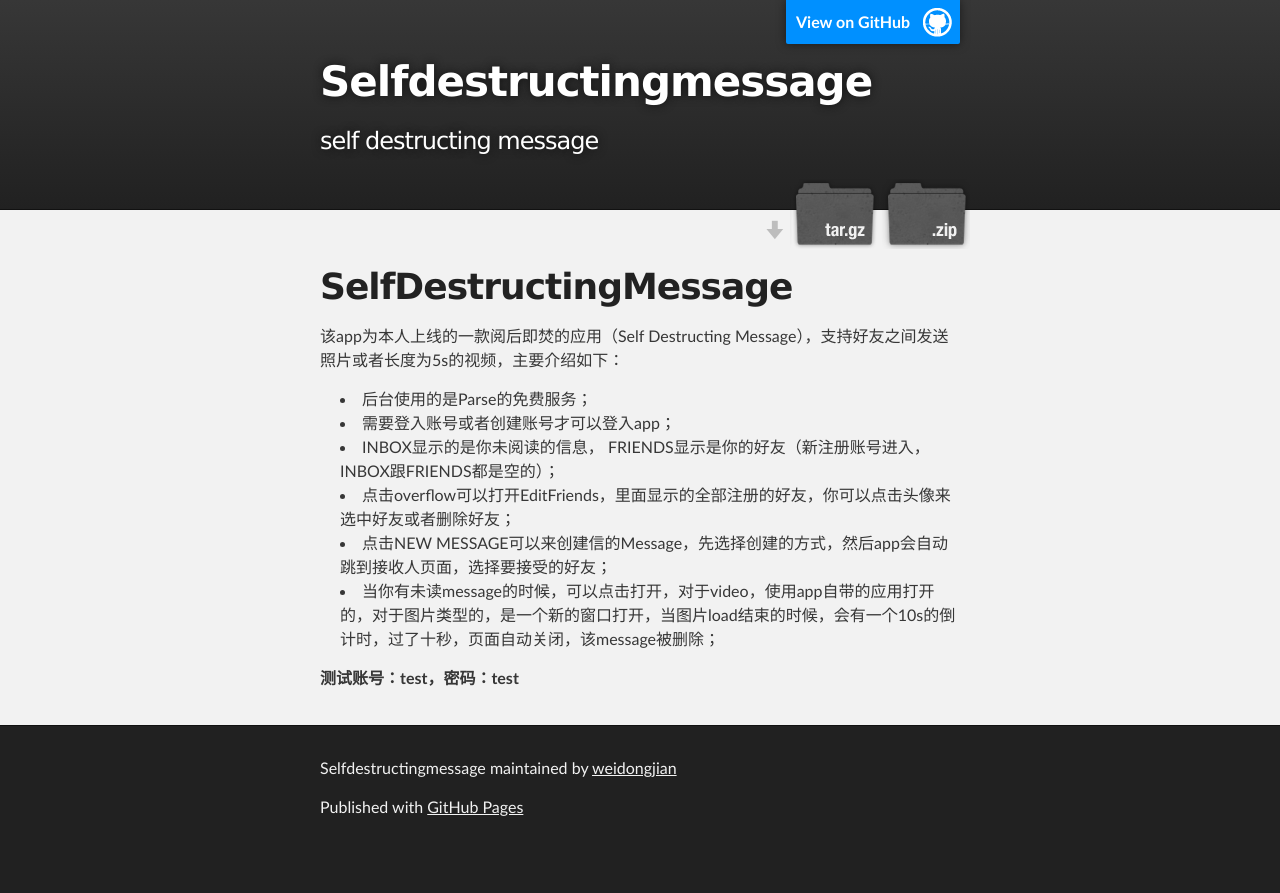
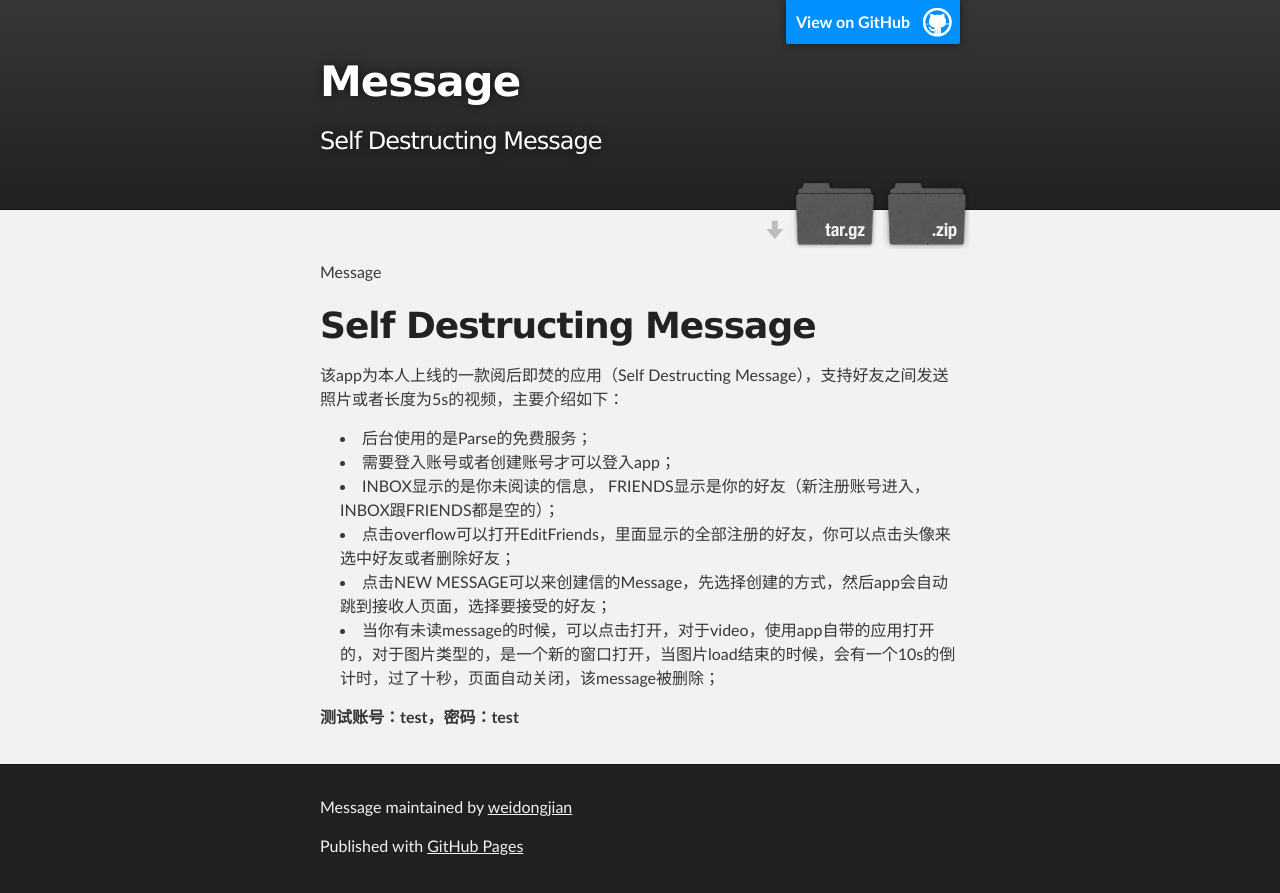
Before and after one commit to weidongjian/SelfDestructingMessage, a plain HTML site: page index.html in a window 1280 px wide. Before the commit the page ends 854 px from the top, so only its background shows below. Drawn offline with Linux system fonts and the light colour scheme.

Commit message:
Create gh-pages branch via GitHub

```diff
--- a/index.html
+++ b/index.html
@@ -4,11 +4,11 @@
   <head>
     <meta charset='utf-8' />
     <meta http-equiv="X-UA-Compatible" content="chrome=1" />
-    <meta name="description" content="Selfdestructingmessage : self destructing message" />
+    <meta name="description" content="Message : Self Destructing Message" />
 
     <link rel="stylesheet" type="text/css" media="screen" href="stylesheets/stylesheet.css">
 
-    <title>Selfdestructingmessage</title>
+    <title>Message</title>
   </head>
 
   <body>
@@ -18,8 +18,8 @@
         <header class="inner">
           <a id="forkme_banner" href="https://github.com/weidongjian/SelfDestructingMessage">View on GitHub</a>
 
-          <h1 id="project_title">Selfdestructingmessage</h1>
-          <h2 id="project_tagline">self destructing message</h2>
+          <h1 id="project_title">Message</h1>
+          <h2 id="project_tagline">Self Destructing Message</h2>
 
             <section id="downloads">
               <a class="zip_download_link" href="https://github.com/weidongjian/SelfDestructingMessage/zipball/master">Download this project as a .zip file</a>
@@ -31,8 +31,12 @@
     <!-- MAIN CONTENT -->
     <div id="main_content_wrap" class="outer">
       <section id="main_content" class="inner">
-        <h1>
-<a name="selfdestructingmessage" class="anchor" href="#selfdestructingmessage"><span class="octicon octicon-link"></span></a>SelfDestructingMessage</h1>
+        <p>Message</p>
+
+<h1>
+<a name="self-destructing-message" class="anchor" href="#self-destructing-message"><span class="octicon octicon-link"></span></a>Self Destructing Message</h1>
+
+<h1></h1>
 
 <p>该app为本人上线的一款阅后即焚的应用（Self Destructing Message），支持好友之间发送照片或者长度为5s的视频，主要介绍如下：</p>
 
@@ -50,7 +54,7 @@
     <!-- FOOTER  -->
     <div id="footer_wrap" class="outer">
       <footer class="inner">
-        <p class="copyright">Selfdestructingmessage maintained by <a href="https://github.com/weidongjian">weidongjian</a></p>
+        <p class="copyright">Message maintained by <a href="https://github.com/weidongjian">weidongjian</a></p>
         <p>Published with <a href="http://pages.github.com">GitHub Pages</a></p>
       </footer>
     </div>
--- a/params.json
+++ b/params.json
@@ -1 +1 @@
-{"name":"Selfdestructingmessage","tagline":"self destructing message","body":"SelfDestructingMessage\r\n======================\r\n该app为本人上线的一款阅后即焚的应用（Self Destructing Message），支持好友之间发送照片或者长度为5s的视频，主要介绍如下：\r\n* 后台使用的是Parse的免费服务；\r\n* 需要登入账号或者创建账号才可以登入app；\r\n* INBOX显示的是你未阅读的信息， FRIENDS显示是你的好友（新注册账号进入，INBOX跟FRIENDS都是空的）；\r\n* 点击overflow可以打开EditFriends，里面显示的全部注册的好友，你可以点击头像来选中好友或者删除好友；\r\n*  点击NEW MESSAGE可以来创建信的Message，先选择创建的方式，然后app会自动跳到接收人页面，选择要接受的好友；\r\n*  当你有未读message的时候，可以点击打开，对于video，使用app自带的应用打开的，对于图片类型的，是一个新的窗口打开，当图片load结束的时候，会有一个10s的倒计时，过了十秒，页面自动关闭，该message被删除；\r\n\r\n**测试账号：test，密码：test**\r\n","google":"","note":"Don't delete this file! It's used internally to help with page regeneration."}
+{"name":"Message","tagline":"Self Destructing Message","body":"Message\r\n# Self Destructing Message\r\n======================\r\n该app为本人上线的一款阅后即焚的应用（Self Destructing Message），支持好友之间发送照片或者长度为5s的视频，主要介绍如下：\r\n* 后台使用的是Parse的免费服务；\r\n* 需要登入账号或者创建账号才可以登入app；\r\n* INBOX显示的是你未阅读的信息， FRIENDS显示是你的好友（新注册账号进入，INBOX跟FRIENDS都是空的）；\r\n* 点击overflow可以打开EditFriends，里面显示的全部注册的好友，你可以点击头像来选中好友或者删除好友；\r\n*  点击NEW MESSAGE可以来创建信的Message，先选择创建的方式，然后app会自动跳到接收人页面，选择要接受的好友；\r\n*  当你有未读message的时候，可以点击打开，对于video，使用app自带的应用打开的，对于图片类型的，是一个新的窗口打开，当图片load结束的时候，会有一个10s的倒计时，过了十秒，页面自动关闭，该message被删除；\r\n\r\n**测试账号：test，密码：test**\r\n","google":"","note":"Don't delete this file! It's used internally to help with page regeneration."}
```
